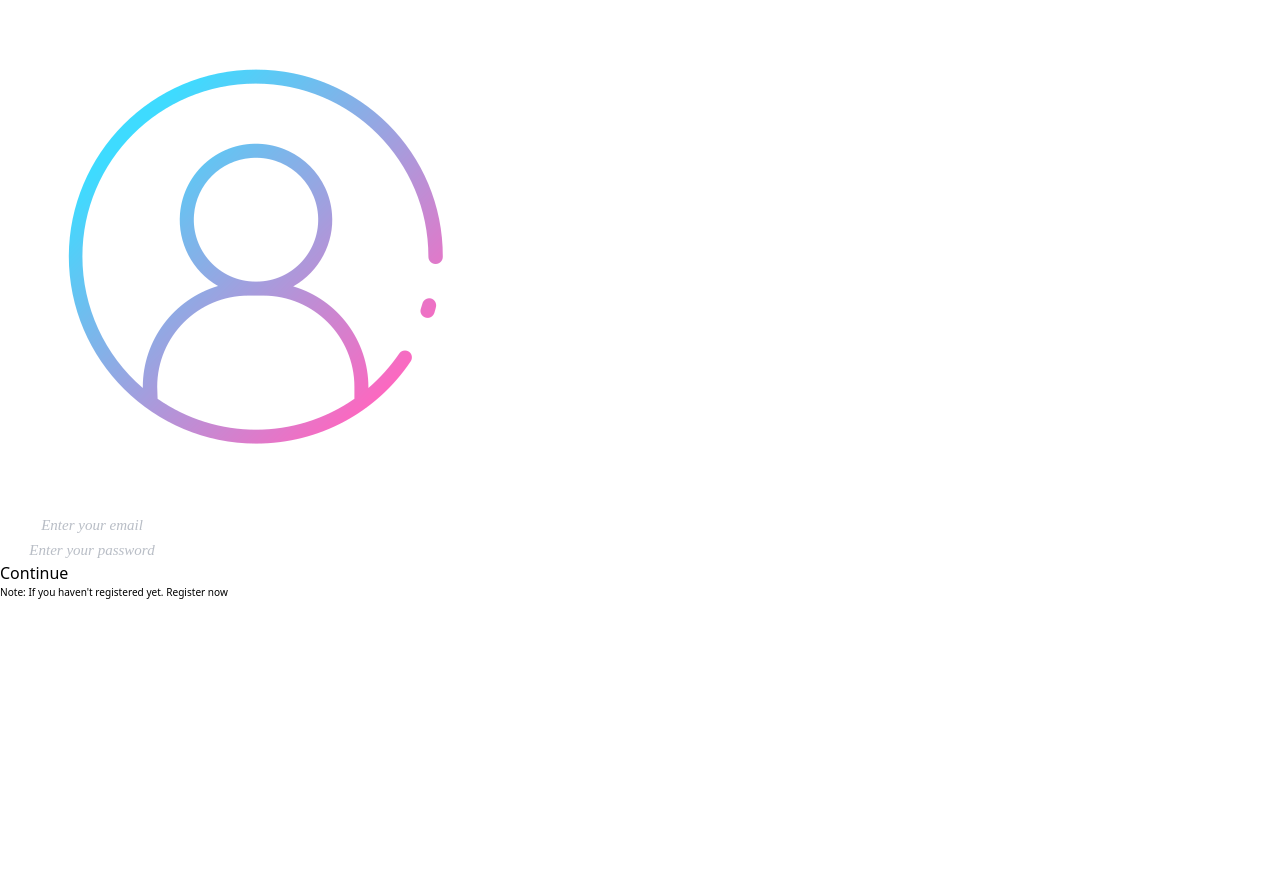
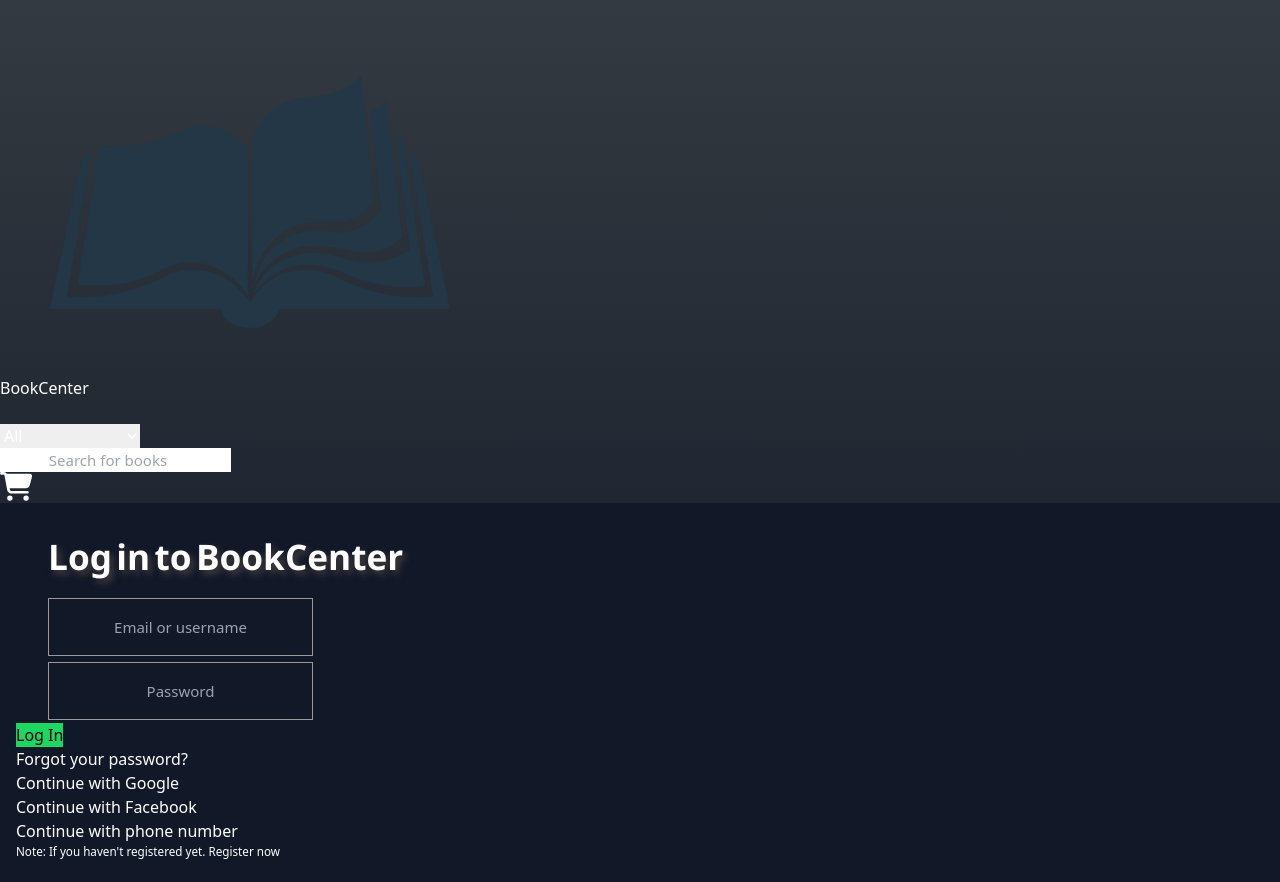
Before and after one commit to vikashsprem/Book-Store-Application-Frontend, a React (Vite) app: page /auth/login in a window 1280 px wide. Before the commit the page ends 800 px from the top, so only its background shows below. Built offline with nearby package versions, Linux system fonts and the light colour scheme.

Commit message:
added an impressive appearannce of signup and signin page

```diff
--- a/src/App.css
+++ b/src/App.css
@@ -0,0 +1,12 @@
+/* write the css for make background color dark and impressive */
+
+body {
+    background-color: rgb(17, 24, 39);
+    color: white;
+}
+
+body {
+    height: max-content;
+    background-color: rgb(18, 18, 18);
+    background-image: linear-gradient(rgb(51, 58, 64), rgb(17, 24, 39));
+}
--- a/src/App.jsx
+++ b/src/App.jsx
@@ -9,9 +9,10 @@ import CartItems from "./components/CartItems";
 import UserAccount from "./components/UserAccount";
 import LoginComponent from "./authComponent/LoginComponent";
 import RegisterationComponent from "./authComponent/RegisterationComponent";
-import OtpAuth from "./authComponent/otpAuth";
+import Signup from "./authComponent/Signup";
 import AuthProvider, { useAuth } from "./security/AuthContext";
 import UploadBook from "./components/UploadBook";
+import "./App.css";
 
 function AuthenticatedRoute({ children }) {
   const authContext = useAuth();
@@ -26,7 +27,7 @@ const App = () => {
         {false ? <NavBar /> : null}
         <Routes>
           <Route path="/book/upload" element={<AuthenticatedRoute><UploadBook /></AuthenticatedRoute>} />
-          <Route path="/users/auth" element={<OtpAuth />} />
+          <Route path="/users/signup" element={<Signup />} />
           <Route path="/auth/login" element={<LoginComponent />} />
           <Route path="/users/create" element={<RegisterationComponent />} />
           <Route path="/" element={<AuthenticatedRoute><BookList /></AuthenticatedRoute>} />
--- a/src/authComponent/LoginComponent.jsx
+++ b/src/authComponent/LoginComponent.jsx
@@ -4,6 +4,7 @@ import loginImage from "../assets/login.png";
 import { Link } from 'react-router-dom';
 import { useNavigate } from 'react-router-dom';
 import { useAuth } from '../security/AuthContext';
+import NavBar from '../components/NavBar';
 
 const LoginComponent = () => {
 
@@ -35,44 +36,71 @@ const LoginComponent = () => {
             setTimeout(() => {
                 setHasLoginFailed(false);
             }, 3000);
-            return <p id='invalid' style={{ fontSize: '0.63em' ,color:'red' }}>Invalid username or password</p>
+            return <p id='invalid' style={{ fontSize: '0.63em', padding: '2px' }}>Invalid username or password</p>
         }
     }
 
     return (
         <>
-            <div className='grid justify-center '>
-                <div className='mt-7 flex justify-center'>
-                    <img src={loginImage} alt="login" className='w-1/3' />
+            <div>
+                <div className='mb-7'>
+                    <NavBar />
                 </div>
+
                 <div className='flex justify-center'>
-                    <form onSubmit={handleSubmit} className='space-y-6 w-3/5 shadow-lg p-3'>
+                    <form onSubmit={handleSubmit} className='space-y-6 w-2/5-md m-2 p-3 rounded-md' id='form'>
+                        <div className='text-center'>
+                            <p id='account-paragraph' >Log in to BookCenter</p>
+                        </div>
+                        <div className='flex justify-center bg-red-600'>
+                            {handleInvalidCredentials()}
+                        </div>
                         <div className='m-2 flex justify-center'>
-                            <input placeholder='Enter your email' type="username" className='input-box p-1 w-full border-gray-400 border rounded-sm' name="username" required value={username} onChange={(e) => setUsername(e.target.value)} />
+                            <input placeholder='Email or username' type="username" className='input-box  px-3 py-2 w-4/5  rounded-sm' name="username" required value={username} onChange={(e) => setUsername(e.target.value)} />
                         </div>
-                        <div className='m-2 flex justify-center flex-col space-y-1'>
-                            <input placeholder='Enter your password' type="password" className='input-box p-1 w-full border-gray-400 border rounded-sm' name="password" required value={password} onChange={(e) => setPassword(e.target.value)} />
-                            <div>
-                                {handleInvalidCredentials()}
-                            </div>
-
+                        <div className='m-2 flex justify-center space-y-1'>
+                            <input placeholder='Password' type="password" className='input-box  px-3 w-4/5 py-2  rounded-sm' name="password" required value={password} onChange={(e) => setPassword(e.target.value)} />
                         </div>
 
 
-
                         <div className='m-2 flex justify-center'>
-                            <button type="submit" className='bg-blue-800 hover:bg-blue-900 text-white p-2 w-full font-semibold text-sm rounded-sm'>
-                                Continue
+                            <button type="submit" className=' text-black p-2 w-4/5 font-semibold text-sm rounded-sm' id='continue-button'>
+                                Log In
                             </button>
                         </div>
 
                         <div className='flex justify-center'>
-                            <p style={{ fontSize: '0.63em' }}>Note: If you haven't registered yet.<Link to="/users/create" className='text-blue-600'> Register now</Link></p>
+                            <Link to="/users/create" className='text-white text-xs font-semibold underline'>Forgot your password?</Link>
+                        </div>
+
+                        <div className='flex justify-center'>
+                            <p className='border border-t-black opacity-10 w-3/4'></p>
+                        </div>
+
+                        <div >
+                            <div className='m-2 flex justify-center'>
+                                <a href="" className='border-gray border font-bold  text-white p-2 w-4/5 text-center rounded-3xl text-sm'>Continue with Google</a>
+                            </div>
+                            <div className='m-2 flex justify-center'>
+                                <a href="" className='border-gray border font-bold text-white p-2 w-4/5 text-center rounded-3xl text-sm'>Continue with Facebook</a>
+                            </div>
+                            <div className='m-2 flex justify-center'>
+                                <a href="" className='border-gray border font-bold  text-white p-2 w-4/5 text-center rounded-3xl text-sm'>Continue with phone number</a>
+                            </div>
+                        </div>
+
+                        <div className='flex justify-center'>
+                            <p className='border border-t-black opacity-10 w-3/4'></p>
+                        </div>
+
+                        <div className='flex justify-center'>
+                            <p style={{ fontSize: '0.73em' }} className='font-semibold opacity-60'>Note: If you haven't registered yet.<Link to="/users/create" className='text-white underline'> Register now</Link></p>
                         </div>
                     </form>
                 </div>
             </div>
         </>
+
     );
 };
 
--- a/src/authComponent/RegisterationComponent.jsx
+++ b/src/authComponent/RegisterationComponent.jsx
@@ -4,6 +4,7 @@ import loginImage from "../assets/login.png";
 import { Link } from 'react-router-dom';
 import { useNavigate } from 'react-router-dom';
 import { useAuth } from '../security/AuthContext';
+import NavBar from '../components/NavBar';
 
 const RegisterationComponent = () => {
 
@@ -19,7 +20,7 @@ const RegisterationComponent = () => {
 
     function handleSubmit(event) {
         event.preventDefault();
-        navigate('/users/auth');
+        navigate('/users/signup');
     }
 
     // create a message component to display the error message if login fails for 3 seconds
@@ -34,36 +35,49 @@ const RegisterationComponent = () => {
 
     return (
         <>
-            <div className='grid justify-center'>
-                <div className='flex items-center h-screen'>
-                    <form onSubmit={handleSubmit} className='space-y-2'>
-                        <div className='text-center text-xl font-bold shadow-inner'>
-                            <p id='account-paragraph'>Create your account</p>
+            <div>
+                <div className='mb-7'>
+                    <NavBar />
+                </div>
+                <div className='flex justify-center mb-5 h-screen'>
+                    <form onSubmit={handleSubmit} className='space-y-5  w-1/3-md  p-1 rounded-md' >
+                        <div className='ml-6 flex justify-center'>
+                            <p id='account-paragraph' className='w-4/5 p-1'>Sign up to start Exploring</p>
                         </div>
-                        <div className='shadow-xl p-2 space-y-5'>
+
+                        <div className='m-2 flex justify-center'>
+                            <input placeholder='name@domain.com' type="username" className='input-box p-1 w-2/3 px-3 py-2 border-gray-400 border rounded-sm' name="username" required value={username} onChange={(e) => setUsername(e.target.value)} />
+                        </div>
+                        <div className='m-2 flex justify-center'>
+                            <button type="submit" className='  text-black p-2 w-2/3 font-semibold text-sm rounded-sm' id='continue-button'>
+                                Next
+                            </button>
+                        </div>
+
+                        <div className='flex justify-center'>
+                            <p className='border border-t-black opacity-20 w-3/5'></p>
+                        </div>
+
+                        <div >
                             <div className='m-2 flex justify-center'>
-                                <input placeholder='Enter your email' type="username" className='input-box p-1 w-full border-gray-400 border rounded-sm' name="username" required value={username} onChange={(e) => setUsername(e.target.value)} />
-                            </div>
-                            <div className='m-2 flex justify-center flex-col space-y-1'>
-                                <input placeholder='Set your password' type="password" className='input-box p-1 w-full border-gray-400 border rounded-sm' name="password" required value={password} onChange={(e) => setPassword(e.target.value)} />
+                                <a href="" className='border-gray border font-bold  text-white p-2 w-2/3 text-center rounded-3xl text-sm'>Continue with Google</a>
                             </div>
                             <div className='m-2 flex justify-center'>
-                                <button type="submit" className='bg-blue-800 hover:bg-blue-900 text-white p-2 w-full font-semibold text-sm rounded-sm'>
-                                    Continue
-                                </button>
+                                <a href="" className='border-gray border font-bold text-white p-2 w-2/3 text-center rounded-3xl text-sm'>Continue with Facebook</a>
                             </div>
-
-
-                            <div className='flex justify-center'>
-                                <p style={{ fontSize: '0.63em' }} className='font-semibold'>Note: Already have an account?<Link to="/auth/login" className='text-blue-600'> Login</Link></p>
+                            <div className='m-2 flex justify-center'>
+                                <a href="" className='border-gray border font-bold  text-white p-2 w-2/3 text-center rounded-3xl text-sm'>Continue with phone number</a>
                             </div>
                         </div>
-                        <div className='m-2 flex justify-center'>
-                            <p style={{ fontSize: '0.63em' }} className='font-semibold text-center'>Or</p>
+
+                        <div className='flex justify-center'>
+                            <p className='border border-t-black opacity-20 w-3/5'></p>
                         </div>
-                        <div className='m-2 flex justify-center'>
-                            <a href="" className='border-gray border bg-green-700 hover:bg-green-900 text-white p-2 w-full text-center rounded-sm text-sm'>Continue with Google</a>
+
+                        <div className='flex justify-center'>
+                            <p style={{ fontSize: '0.73em' }} className='font-semibold opacity-50'>Note: Already have an account?<Link to="/auth/login" className='text-white underline'> Log in here</Link></p>
                         </div>
+
                     </form>
                 </div>
             </div>
--- /dev/null
+++ b/src/authComponent/Signup.jsx
@@ -0,0 +1,69 @@
+import React, { useState } from "react";
+import { Link } from "react-router-dom";
+import "./auth.css";
+import NavBar from "../components/NavBar";
+import { useNavigate } from "react-router-dom";
+
+const OtpAuth = () => {
+
+    const [otp, setOtp] = useState("");
+    const [error, setError] = useState(false);
+    const navigate = useNavigate();
+
+    const handleSubmit = (event) => {
+        event.preventDefault();
+        navigate('/auth/login');
+
+    };
+
+    return (
+        <div>
+            <div className="mb-7">
+                <NavBar />
+            </div>
+            <div className="flex justify-center h-screen">
+                {/* write a message to send sucessfully and one button for go back and login */}
+
+                <form onSubmit={handleSubmit} className="space-y-6 w-2/5 p-3 rounded-md" id="form">
+                    <div className="font-semibold p-2">
+                        <p className="text-3xl text-green-500" style={{ wordSpacing: '-0.2rem', fontFamily: 'cursive' }}>An email has been sent to your account successfully.</p>
+                    </div>
+
+                    <div className="flex justify-center">
+                        <p className="border border-t-black opacity-20 w-full"></p>
+                    </div>
+
+                    <div>
+                        <p className="text-xl font-semibold">Please follow the given steps:</p>
+                        <ol className="opacity-50 pl-3">
+                            <li>1. Go to your email</li>
+                            <li>2. Check your inbox</li>
+                            <li>3. Open the email</li>
+                            <li>4. Click on verify</li>
+                            <li>5. Set your password</li>
+                        </ol>
+                    </div>
+
+                    <div className="flex justify-center">
+                        <p className="border border-t-black opacity-20 w-full"></p>
+                    </div>
+
+                    <div className="m-2 flex justify-center space-y-1">
+                        <button
+                            type="submit"
+                            className="text-black p-2 w-2/3 font-semibold text-sm rounded-sm"
+                            id="continue-button"
+                        >
+                            Go back to login
+                        </button>
+                    </div>
+                    <div className="flex justify-center cursor-pointer">
+                        <p className="text-center font-semibold border border-gray-500 hover:text-sm rounded-md p-1 w-fit text-xs">Resend email</p>
+                    </div>
+                </form>
+            </div>
+        </div>
+    );
+};
+
+export default OtpAuth;
--- a/src/authComponent/auth.css
+++ b/src/authComponent/auth.css
@@ -2,57 +2,30 @@
 .input-box:focus {
   outline: none;
   border: 1px solid blue;
-  box-shadow: 0 0 2px #0d58e3;
+  box-shadow: 0px 0px 3px #0d58e3;
 }
 
 
-/* ################## Register Component #######################3 */
-
-.popup {
-  position: fixed;
-  top: 0;
-  left: 0;
-  width: 100%;
-  height: 100%;
-  background: rgba(0, 0, 0, 0.5);
-  display: flex;
-  justify-content: center;
-  align-items: center;
-}
-
-.popup-content {
-  background: white;
-  padding: 20px;
-  border-radius: 8px;
-  box-shadow: 0 0 10px rgba(0, 0, 0, 0.3);
-}
 
 
 ::placeholder {
-  color: #999;
-  /* Set the color */
-  font-style: italic;
+  color: #000000;
   /* Set the font style */
   font-size: 15px;
   text-align: center;
 }
+
 /* input text color styling as well */
-input[type] {
-  color: #342f2f;
-  font-size: 15px;
-  text-align: center;
-  font-family: cursive;
-}
+
 
 #account-paragraph {
-  font-size: 1.2rem;
-  font-family: cursive;
+  font-family: 'Segoe UI', Tahoma, Geneva, Verdana, sans-serif;
+  font-size: 2.2rem;
   text-shadow: rgb(72, 66, 66) 0.1em 0.1em 0.2em;
-  font-weight: bold;
+  font-weight: bolder;
   margin: 0.2rem 1rem;
   padding: 0.5rem 1rem;
-  text-decoration: none;
-  text-transform: uppercase;
+  word-spacing: -0.3rem;
 }
 
 
@@ -79,3 +52,35 @@ input[type] {
     transform: translateX(-5px);
   }
 }
+
+/* ############## Form ################## */
+
+#form {
+  background-color: rgb(17, 24, 39);
+  align-items: center;
+  justify-content: center;
+  margin-bottom: 5px;
+  padding: 1rem 1rem;
+}
+
+.input-box {
+  background-color: rgb(17, 24, 39);
+  border: 1px solid rgb(158, 152, 152);
+  font-size: 1rem;
+  margin: 0.2rem 2rem;
+  padding: 1rem 1rem;
+  text-decoration: none;
+}
+
+#continue-button {
+  background-color: rgb(30, 215, 96);
+  color: #000000;
+  font-size: 1rem;
+  font-weight: 500;
+}
+
+#continue-button:hover {
+  background-color: rgb(14, 165, 67);
+  color: #000000;
+  cursor: pointer;
+}
--- a/src/authComponent/otpAuth.jsx
+++ /dev/null
@@ -1,61 +0,0 @@
-import React, { useState } from "react";
-import { Link } from "react-router-dom";
-import "./auth.css";
-
-const OtpAuth = () => {
-
-    const [otp, setOtp] = useState("");
-    const [error, setError] = useState(false);
-
-    const handleSubmit = (event) => {
-        event.preventDefault();
-        // Add your logic to handle form submission (e.g., making API request to Spring Boot backend)
-    };
-
-    return (
-        <div>
-            <div className="popup">
-                <div className="popup-content">
-                    <div className="flex justify-center">
-                        <div className=" flex justify-center">
-                            {error && <div>Invalid OTP.</div>}
-                            <form onSubmit={handleSubmit} className="space-y-8">
-                                <div className="m-2 flex justify-center">
-                                    <h1>OTP Verification</h1>
-                                </div>
-                                <div className="m-2 w-full">
-                                    <input
-                                        placeholder="Enter six digit OTP"
-                                        type="password"
-                                        className="input-box p-1 w-11/12 border-gray-400 border"
-                                        name="otp"
-                                        value={otp}
-                                        onChange={(e) => setOtp(e.target.value)}
-                                    />
-                                </div>
-                                <div className="m-2 w-full">
-                                    <button
-                                        type="submit"
-                                        className="bg-blue-500 hover:bg-blue-700 text-white p-1 w-11/12"
-                                    >
-                                        Verify
-                                    </button>
-                                </div>
-                                <div className="m-2 flex justify-center">
-                                    <p style={{ fontSize: "0.63em" }}>
-                                        Note: If you haven't received OTP yet.{" "}
-                                        <Link to="/users/register" className="text-blue-600">
-                                            Resend OTP
-                                        </Link>
-                                    </p>
-                                </div>
-                            </form>
-                        </div>
-                    </div>
-                </div>
-            </div>
-        </div>
-    );
-};
-
-export default OtpAuth;
--- a/src/components/SearchBar.jsx
+++ b/src/components/SearchBar.jsx
@@ -1,4 +1,5 @@
 import React, { useState } from 'react';
+import "./component.css";
 
 function SearchBar() {
     const [isCategoryDropdownOpen, setIsCategoryDropdownOpen] = useState(false);
@@ -12,7 +13,7 @@ function SearchBar() {
             <form>
                 <div className="flex">
 
-                    <select className='p-1 bg-slate-400'>
+                    <select className='p-1 bg-slate-500 outline-none'>
                         <option id='category' value="All">All</option>
                         <option id='category' value="Fiction">Fiction</option>
                         <option id='category' value="Science Fiction">Science Fiction</option>
--- a/src/components/component.css
+++ b/src/components/component.css
@@ -57,30 +57,32 @@ input:focus {
     animation: slideFadeIn 0.5s ease-in-out;
 }
 
-
-/* ######################### Animation for all components ############################ */
-
 ::placeholder {
     color: #999;
-    /* Set the color */
-    font-style: italic;
-    /* Set the font style */
     font-size: 15px;
-    text-align: center;
-}
-
-/* input text color styling as well */
-input[type] {
-    color: #342f2f;
-    font-size: 15px;
-    text-align: center;
-    font-family: cursive;
-    opacity: 0.7;
 }
 
 .upload-box {
+    background-color: rgb(17, 24, 39);
+    font-size: 1rem;
+    margin: 0.2rem 2rem;
+    padding: 1rem 1rem;
+    text-decoration: none;
+}
 
-    background-image: url("https://images.pexels.com/photos/302655/pexels-photo-302655.jpeg?auto=compress&cs=tinysrgb&w=1260&h=750&dpr=1");
-    background-size: cover;
-    background-position: center;
+.input-field {
+    background-color: rgb(17, 24, 39);
+    padding: 4px;
 }
+
+
+/* component.css */
+.container {
+    -ms-overflow-style: none;
+    scrollbar-width: none;
+    overflow-y: auto;
+}
+
+.container::-webkit-scrollbar {
+    display: none;
+}
```
Also changed, not shown: src/components/UploadBook.jsx (+20 -14 lines).
